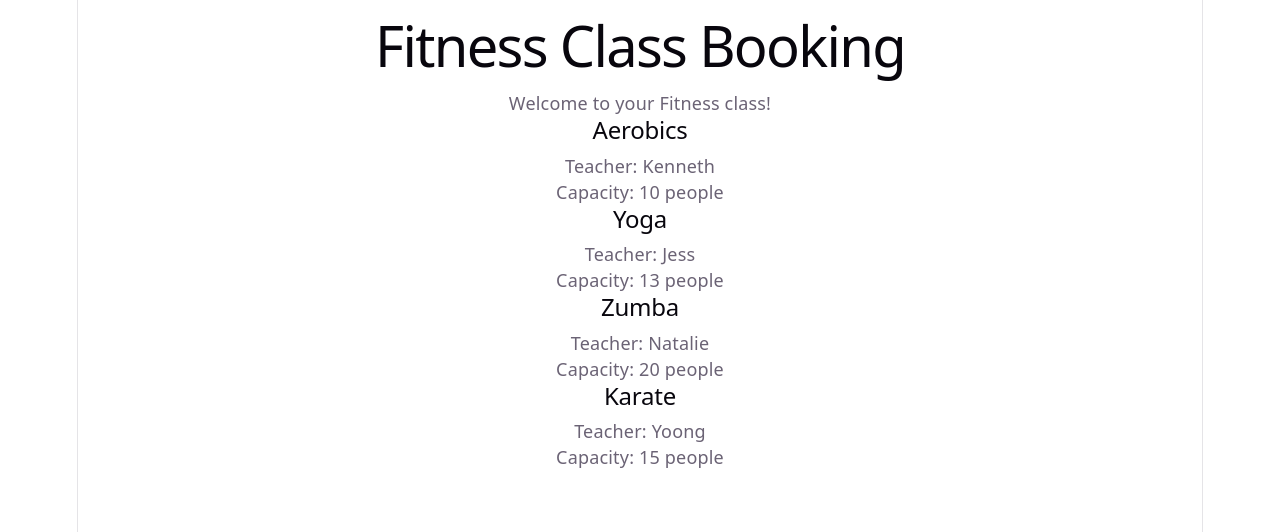
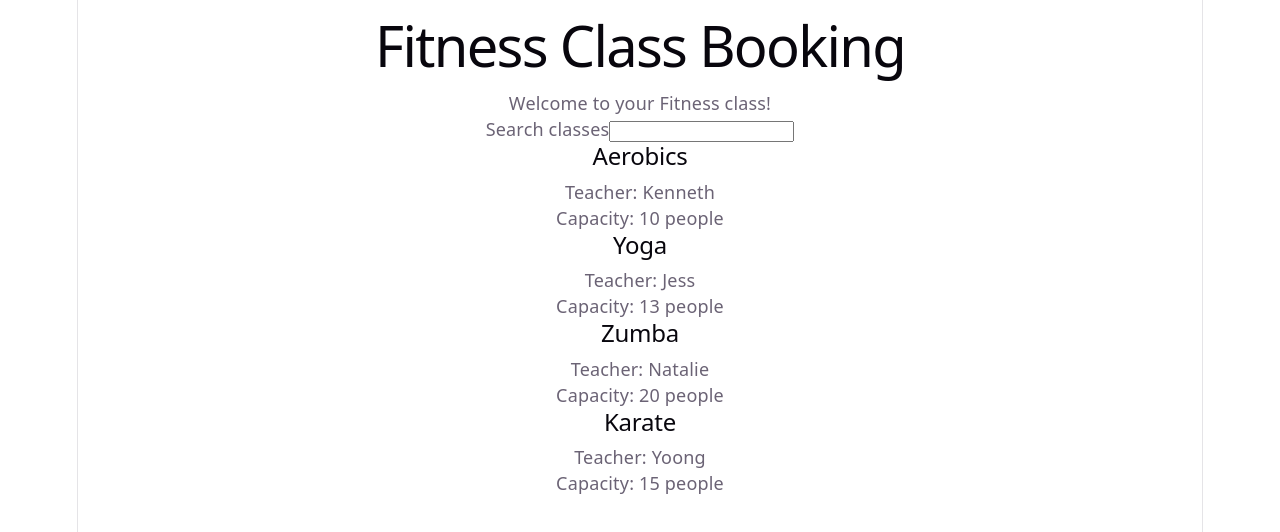
Before and after one commit to thisagaa/fitness-booking, a React (Vite) app: page / in a window 1280 px wide. Shown: the top 532 px of the page. Built offline with nearby package versions, Linux system fonts and the light colour scheme.

Commit message:
feat: Add class search and message for empty results

```diff
--- a/src/App.tsx
+++ b/src/App.tsx
@@ -1,5 +1,6 @@
 import ClassCard from "./components/ClassCard"
 import type { FitnessClass } from './types/FitnessClass'
+import { useState } from 'react'
 
 const classes: FitnessClass[] = [
   { id: 1, title: 'Aerobics', teacher: 'Kenneth', capacity: 10},
@@ -9,11 +10,25 @@ const classes: FitnessClass[] = [
 ]
 
 function App() {
+  const [search, setSearch] = useState('') //search holds the current search text, set search updates it, '' starts it empty
+  const filteredClasses = classes.filter((fitnessClass) =>
+    fitnessClass.title.toLowerCase().includes(search.toLowerCase())
+  )
   return (
     <main>
       <h1>Fitness Class Booking</h1>
       <p>Welcome to your Fitness class!</p>
-      {classes.map((item) => (
+      <label htmlFor="class-search">Search classes</label>
+      <input
+        id="class-search"
+        type="search"
+        value={search} //displays the current state
+        onChange={(event) => setSearch(event.target.value)}
+      />
+      {filteredClasses.length === 0 && (
+        <p>No classes match your search</p>
+      )}
+      {filteredClasses.map((item) => (
         <ClassCard
           key={item.id}
           fitnessClass={item}
```
